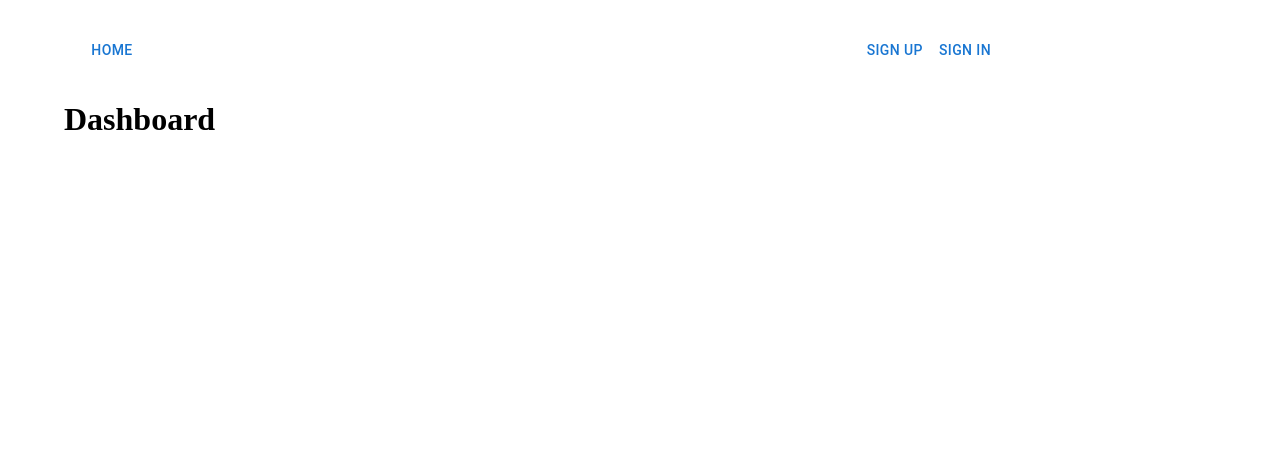
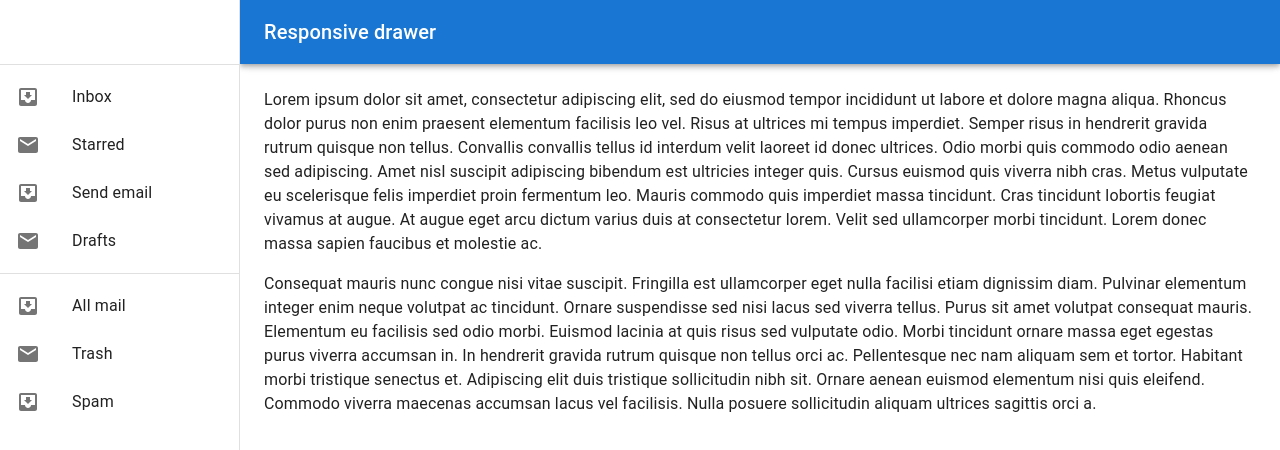
Before and after one commit to ivanovx/ProjectX, a React (Create React App) app in the folder frontend/: page /dashboard in a window 1280 px wide. Shown: the top 450 px of the page. Built offline with nearby package versions, Linux system fonts and the light colour scheme.

Commit message:
create Dashboard layout component

```diff
--- /dev/null
+++ b/frontend/src/components/Auth/RequireAuth.tsx
@@ -0,0 +1,5 @@
+import React from "react";
+
+export default function RequireAuth({ children }) {
+    return children;
+}
--- /dev/null
+++ b/frontend/src/components/Layout/Dashboard.tsx
@@ -0,0 +1,163 @@
+import * as React from 'react';
+import AppBar from '@mui/material/AppBar';
+import Box from '@mui/material/Box';
+import CssBaseline from '@mui/material/CssBaseline';
+import Divider from '@mui/material/Divider';
+import Drawer from '@mui/material/Drawer';
+import IconButton from '@mui/material/IconButton';
+import InboxIcon from '@mui/icons-material/MoveToInbox';
+import List from '@mui/material/List';
+import ListItem from '@mui/material/ListItem';
+import ListItemButton from '@mui/material/ListItemButton';
+import ListItemIcon from '@mui/material/ListItemIcon';
+import ListItemText from '@mui/material/ListItemText';
+import MailIcon from '@mui/icons-material/Mail';
+import MenuIcon from '@mui/icons-material/Menu';
+import Toolbar from '@mui/material/Toolbar';
+import Typography from '@mui/material/Typography';
+
+const drawerWidth = 240;
+
+interface Props {
+  /**
+   * Injected by the documentation to work in an iframe.
+   * You won't need it on your project.
+   */
+  window?: () => Window;
+}
+
+export default function ResponsiveDrawer(props: Props) {
+  const { window } = props;
+  const [mobileOpen, setMobileOpen] = React.useState(false);
+
+  const handleDrawerToggle = () => {
+    setMobileOpen(!mobileOpen);
+  };
+
+  const drawer = (
+    <div>
+      <Toolbar />
+      <Divider />
+      <List>
+        {['Inbox', 'Starred', 'Send email', 'Drafts'].map((text, index) => (
+          <ListItem key={text} disablePadding>
+            <ListItemButton>
+              <ListItemIcon>
+                {index % 2 === 0 ? <InboxIcon /> : <MailIcon />}
+              </ListItemIcon>
+              <ListItemText primary={text} />
+            </ListItemButton>
+          </ListItem>
+        ))}
+      </List>
+      <Divider />
+      <List>
+        {['All mail', 'Trash', 'Spam'].map((text, index) => (
+          <ListItem key={text} disablePadding>
+            <ListItemButton>
+              <ListItemIcon>
+                {index % 2 === 0 ? <InboxIcon /> : <MailIcon />}
+              </ListItemIcon>
+              <ListItemText primary={text} />
+            </ListItemButton>
+          </ListItem>
+        ))}
+      </List>
+    </div>
+  );
+
+  const container = window !== undefined ? () => window().document.body : undefined;
+
+  return (
+    <Box sx={{ display: 'flex' }}>
+      <CssBaseline />
+      <AppBar
+        position="fixed"
+        sx={{
+          width: { sm: `calc(100% - ${drawerWidth}px)` },
+          ml: { sm: `${drawerWidth}px` },
+        }}
+      >
+        <Toolbar>
+          <IconButton
+            color="inherit"
+            aria-label="open drawer"
+            edge="start"
+            onClick={handleDrawerToggle}
+            sx={{ mr: 2, display: { sm: 'none' } }}
+          >
+            <MenuIcon />
+          </IconButton>
+          <Typography variant="h6" noWrap component="div">
+            Responsive drawer
+          </Typography>
+        </Toolbar>
+      </AppBar>
+      <Box
+        component="nav"
+        sx={{ width: { sm: drawerWidth }, flexShrink: { sm: 0 } }}
+        aria-label="mailbox folders"
+      >
+        {/* The implementation can be swapped with js to avoid SEO duplication of links. */}
+        <Drawer
+          container={container}
+          variant="temporary"
+          open={mobileOpen}
+          onClose={handleDrawerToggle}
+          ModalProps={{
+            keepMounted: true, // Better open performance on mobile.
+          }}
+          sx={{
+            display: { xs: 'block', sm: 'none' },
+            '& .MuiDrawer-paper': { boxSizing: 'border-box', width: drawerWidth },
+          }}
+        >
+          {drawer}
+        </Drawer>
+        <Drawer
+          variant="permanent"
+          sx={{
+            display: { xs: 'none', sm: 'block' },
+            '& .MuiDrawer-paper': { boxSizing: 'border-box', width: drawerWidth },
+          }}
+          open
+        >
+          {drawer}
+        </Drawer>
+      </Box>
+      <Box
+        component="main"
+        sx={{ flexGrow: 1, p: 3, width: { sm: `calc(100% - ${drawerWidth}px)` } }}
+      >
+        <Toolbar />
+        <Typography paragraph>
+          Lorem ipsum dolor sit amet, consectetur adipiscing elit, sed do eiusmod
+          tempor incididunt ut labore et dolore magna aliqua. Rhoncus dolor purus non
+          enim praesent elementum facilisis leo vel. Risus at ultrices mi tempus
+          imperdiet. Semper risus in hendrerit gravida rutrum quisque non tellus.
+          Convallis convallis tellus id interdum velit laoreet id donec ultrices.
+          Odio morbi quis commodo odio aenean sed adipiscing. Amet nisl suscipit
+          adipiscing bibendum est ultricies integer quis. Cursus euismod quis viverra
+          nibh cras. Metus vulputate eu scelerisque felis imperdiet proin fermentum
+          leo. Mauris commodo quis imperdiet massa tincidunt. Cras tincidunt lobortis
+          feugiat vivamus at augue. At augue eget arcu dictum varius duis at
+          consectetur lorem. Velit sed ullamcorper morbi tincidunt. Lorem donec massa
+          sapien faucibus et molestie ac.
+        </Typography>
+        <Typography paragraph>
+          Consequat mauris nunc congue nisi vitae suscipit. Fringilla est ullamcorper
+          eget nulla facilisi etiam dignissim diam. Pulvinar elementum integer enim
+          neque volutpat ac tincidunt. Ornare suspendisse sed nisi lacus sed viverra
+          tellus. Purus sit amet volutpat consequat mauris. Elementum eu facilisis
+          sed odio morbi. Euismod lacinia at quis risus sed vulputate odio. Morbi
+          tincidunt ornare massa eget egestas purus viverra accumsan in. In hendrerit
+          gravida rutrum quisque non tellus orci ac. Pellentesque nec nam aliquam sem
+          et tortor. Habitant morbi tristique senectus et. Adipiscing elit duis
+          tristique sollicitudin nibh sit. Ornare aenean euismod elementum nisi quis
+          eleifend. Commodo viverra maecenas accumsan lacus vel facilisis. Nulla
+          posuere sollicitudin aliquam ultrices sagittis orci a.
+        </Typography>
+      </Box>
+    </Box>
+  );
+}
--- a/frontend/src/components/Layout/index.tsx
+++ b/frontend/src/components/Layout/index.tsx
@@ -1,23 +1,15 @@
-import { Tabs, Tab, Container, Button, Grid } from '@mui/material';
 import React from 'react';
-import { Outlet, useLocation, useNavigate } from 'react-router-dom';
-import Auth, { useAuth } from '../Auth';
+import { Outlet } from 'react-router-dom';
+import { Container, Button, Grid } from '@mui/material';
+
+import AuthProvider, { useAuth } from '../Auth';
 
 export default function Layout() {
     const auth = useAuth();
 
     return (
-        <Auth>
+        <AuthProvider>
             <Container>
-                <Navbar auth={auth} />
-                <Outlet />
-            </Container>
-        </Auth>
-    );
-}
-
-function Navbar({ auth }) {
-    return (
                 <Grid container spacing={2} margin="1rem auto 2rem">
                     <Grid item xs={6} md={8}>
                         <Button href="/" variant="text">Home</Button>
@@ -34,24 +26,8 @@
                         {auth.token && <Button variant="text">Sign Out</Button>}
                     </Grid>
                 </Grid>
+                <Outlet />
+            </Container>
+        </AuthProvider>
     );
 }
-
-/*
-  <Container sx={containerSx}>
-
-
-        </Container>
-*/
-
-/*
-        <Tabs value={location.pathname} onChange={(e: React.SyntheticEvent, newValue: string) => navigate(newValue)} variant="fullWidth">
-            <Tab value="/home" label="Home" />
-            <Tab value="/map" label="Map" />
-            <Tab value="/dashboard" label="Dashboard" />
-            <Tab value="/user/signin" label="Sign In" />
-            <Tab value="/user/signup" label="Sign Up" />
-            <Tab onClick={auth.signOut} label="Sign Out" />
-        </Tabs>
-
-*/
--- a/frontend/src/index.tsx
+++ b/frontend/src/index.tsx
@@ -2,11 +2,12 @@
 import ReactDOM from 'react-dom/client';
 import { Navigate, RouterProvider, createBrowserRouter } from 'react-router-dom';
 import Layout from './components/Layout';
+import DashboardLayout from './components/Layout/Dashboard';
 import Home from './views/Home';
-import SignIn from './views/user/SignIn';
-import SignUp from './views/user/SignUp';
-import Dashboard from './views/dashboard';
-import CreateDevice from './views/dashboard/devices/Create';
+import SignIn from './views/User/SignIn';
+import SignUp from './views/User/SignUp';
+import Dashboard from './views/Dashboard';
+import CreateDevice from './views/Dashboard/Devices/Create';
 
 const root = ReactDOM.createRoot(document.getElementById('root')!);
 
@@ -15,13 +16,19 @@
         path: "/",
         element: <Layout />,
         children: [
-            { index: true, element: <Navigate to="home" /> },
-            { path: "home", element: <Home /> },
-            { path: "map", element: <div>Map</div> },
-            { path: "dashboard", element: <Dashboard /> },
-            { path: "dashboard/devices/create", element: <CreateDevice /> },
+            { index: true,  element: <Home /> },
+            //{ path: "dashboard", element: <Dashboard /> },
+            //{ path: "dashboard/devices/create", element: <CreateDevice /> },
             { path: "user/signin", element: <SignIn /> },
             { path: "user/signup", element: <SignUp /> }
+        ]
+    },
+    {
+        path: "dashboard",
+        element: <DashboardLayout />,
+        children: [
+            { index: true, element: <Dashboard /> },
+            { path: "devices/create", element: <CreateDevice /> }
         ]
     }
 ]);
--- a/frontend/src/views/Dashboard/index.tsx
+++ b/frontend/src/views/Dashboard/index.tsx
@@ -1,3 +1,5 @@
+import { Outlet } from "react-router-dom"
+
 export default function Dashboard() {
     return <h1>Dashboard</h1>
 }
```
Also changed, not shown: frontend/src/views/Dashboard/Devices/Create.tsx (renamed from frontend/src/views/Dashboard/1-devices/Create.tsx), 1 other file (tests, documents, lock files or other folders). Lines whose indentation alone changed are shown as unchanged.
